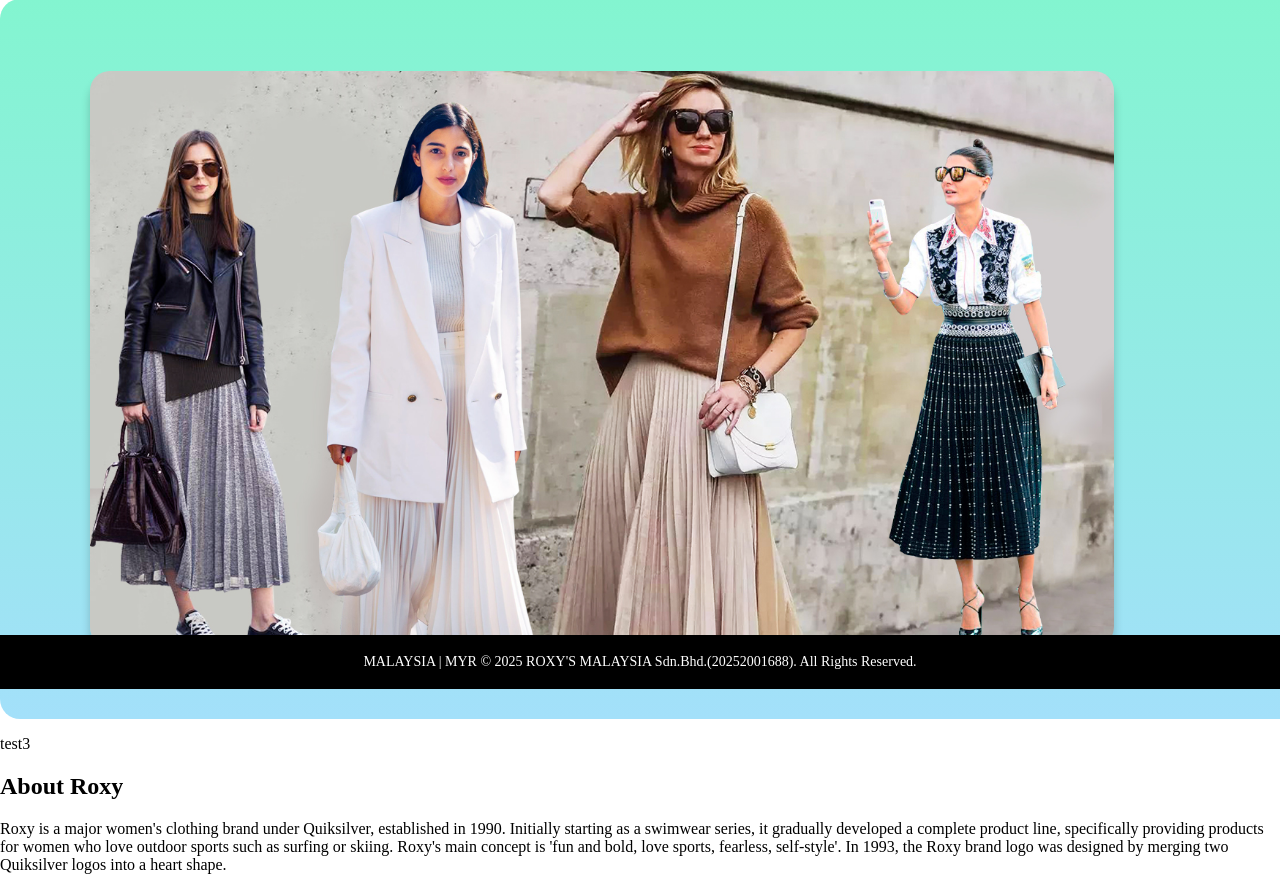
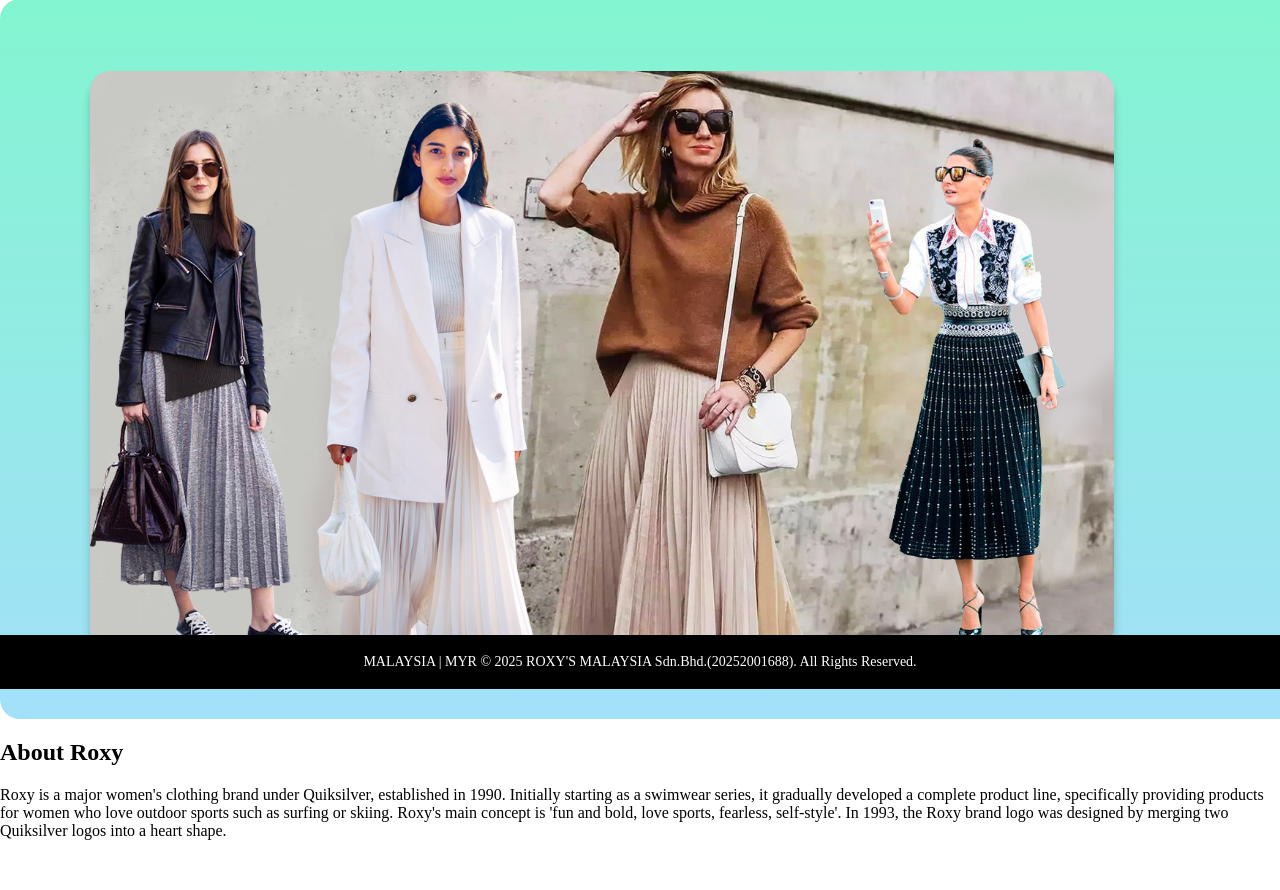
Before and after one commit to Rayan-Loh/Web-Assignment-Code, a PHP site: page / in a window 1280 px wide; the page is wider, and only the part inside the window is pictured. Shown: the part 111-1001 px from the top of that part. After the commit the page ends 951 px from the top of that part, so only its background shows below. Run offline with PHP 8.4, Linux system fonts and the light colour scheme; some web fonts are replaced.

Commit message:
remove test

```diff
--- a/index.php
+++ b/index.php
@@ -51,7 +51,6 @@ session_start();
 </nav>
 
 <section class="brand-description">
-    <p>test3</p>
     <h1>About Roxy</h1>
     <p>Roxy is a major women's clothing brand under Quiksilver, established in 1990. Initially starting as a swimwear series, it gradually developed a complete product line, specifically providing products for women who love outdoor sports such as surfing or skiing. Roxy's main concept is 'fun and bold, love sports, fearless, self-style'. In 1993, the Roxy brand logo was designed by merging two Quiksilver logos into a heart shape.</p>
 </section>
```
